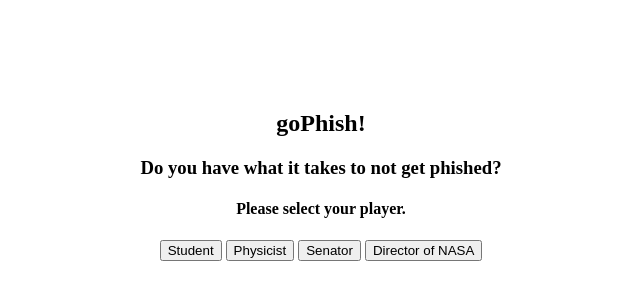
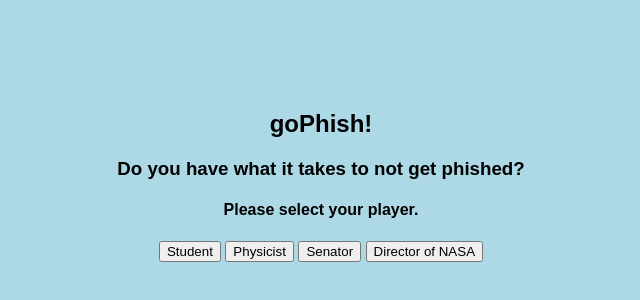
Before and after one commit to C0NG13/go, a plain HTML site: page index.html in a window 1280 px wide. Shown: the part 80-380 px from the top of the page, without its empty margins (319-959 px from the left). Drawn offline with Linux system fonts and the light colour scheme.

Commit message:
Update index.html

```diff
--- a/index.html
+++ b/index.html
@@ -4,7 +4,12 @@
     <meta charset="UTF-8">
     <meta name="viewport" content="width=device-width, initial-scale=1.0">
     <title>goPhish! Game</title>
-    <style>
+   <style>
+        body {
+            background-color: #ADD8E6; /* Light blue background color */
+            font-family: Arial, sans-serif; /* Optional: sets a clean, readable font */
+        }
+
         .center-text {
             text-align: center;
         }
```
